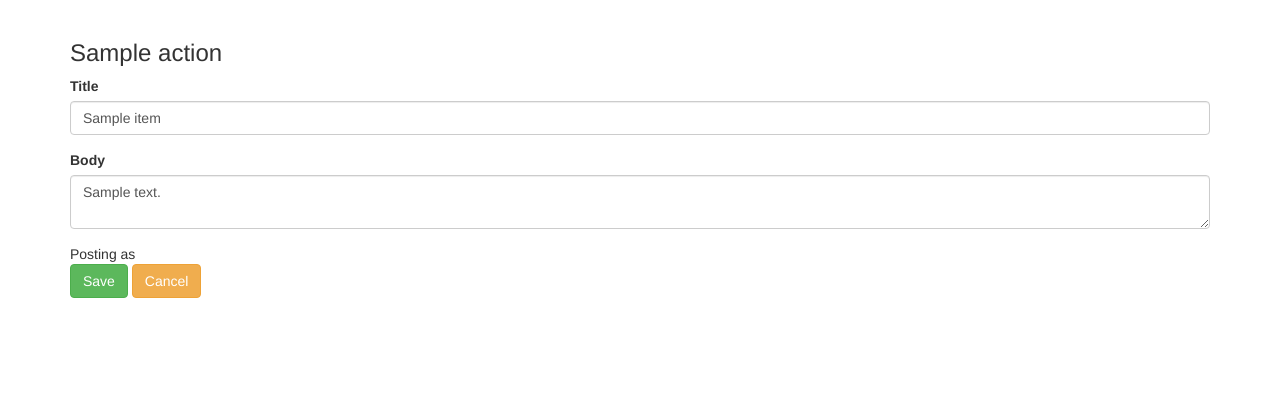
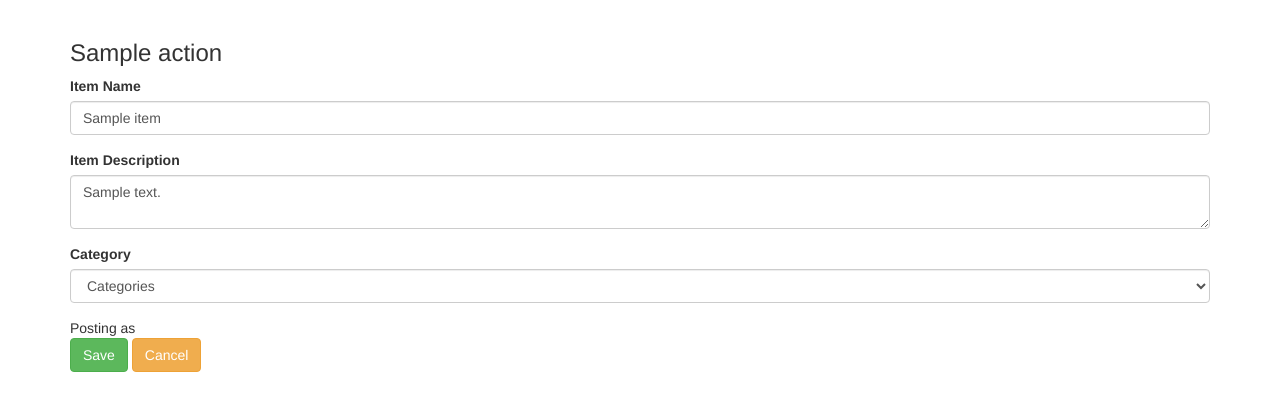
Before and after one commit to benjaminr/full_stack_web_development_udacity, a Flask app: template item_catalog/item_catalog/templates/item_form.html in a window 1280 px wide. Shown: the part 52-463 px from the top of the page. Run offline with Flask 2, Linux system fonts and the light colour scheme; the template is opened without the code that fills it: most values are stand-ins (such as "Sample title", 1, 10 or a date in 2020); some libraries are stand-ins or nearby versions.

Commit message:
Alteration to datastore schema, more generic for items - also fixed some remaining blog post references from repurposed code

```diff
--- a/item_catalog/item_catalog/templates/base.html
+++ b/item_catalog/item_catalog/templates/base.html
@@ -10,10 +10,10 @@
 <div class="navbar navbar-default">
     <div class="container">
         <div class="navbar-header">
-            <a class="navbar-brand" href="/">Benjamin</a>
+            <a class="navbar-brand" href="/">Item Catalog</a>
         </div>
         <ul class="nav navbar-nav">
-            <li><a href="/catalog">Blog</a></li>
+            <li><a href="/catalog">Items</a></li>
         </ul>
         {# [START profile] #}
         <p class="navbar-text navbar-right">
--- a/item_catalog/item_catalog/templates/item_form.html
+++ b/item_catalog/item_catalog/templates/item_form.html
@@ -6,13 +6,25 @@
 <form method="POST" enctype="multipart/form-data">
 
     <div class="form-group">
-        <label for="title">Title</label>
-        <input type="text" name="title" id="title" value="{{item.name}}" class="form-control"/>
+        <label for="name">Item Name</label>
+        <input type="text" name="name" id="name" value="{{item.name}}" class="form-control"/>
     </div>
 
     <div class="form-group">
-        <label for="body">Body</label>
-        <textarea name="body" id="body" class="form-control">{{item.description}}</textarea>
+        <label for="description">Item Description</label>
+        <textarea name="description" id="description" class="form-control">{{item.description}}</textarea>
+    </div>
+
+    <div class="form-group">
+        <label for="category">Category</label>
+        <select class="form-control" name="category" id="category" value="{{item.category}}">
+            <option selected value>Categories</option>
+            <option value="Video Game">Video Game</option>
+            <option value="TV Show">TV Show</option>
+            <option value="Movie">Movie</option>
+            <option value="Podcast">Podcast</option>
+            <option value="Other">Other</option>
+        </select>
     </div>
 
     <div>
--- a/item_catalog/item_catalog/templates/list_items.html
+++ b/item_catalog/item_catalog/templates/list_items.html
@@ -39,10 +39,10 @@
                 <button type="submit" formmethod="post" formaction="/catalog/{{item.id}}/like">Like</button>
             </form>
             {% else %}
-            <small> | Likes [{{item.liked_by|length}}]</small>
             {% endif %}
             {% endif %}
             {% endif %}
+            <small>| Likes {{item.liked_by|length}} | {{item.category}}</small>
         </div>
     </div>
 </div>
--- a/item_catalog/item_catalog/templates/view.html
+++ b/item_catalog/item_catalog/templates/view.html
@@ -16,15 +16,14 @@
     <form>
         <button type="submit" formmethod="post" formaction="/catalog/{{item.id}}/like">Like</button>
     </form>
-    {% else %}
-    <small> | Likes [{{blog_post.liked_by|length}}]</small>
     {% endif %}
     {% endif %}
     {% endif %}
+    <p><small>| Likes {{item.liked_by|length}} | {{item.category}}</small></p>
 </div>
 
 {% if session.profile %}
-{% if session.profile.id == blog_post.createdById %}
+{% if session.profile.id == item.createdById %}
 <div class="btn-group">
     <a href="/catalog/{{item.id}}/edit" class="btn btn-primary btn-sm">
         <i class="glyphicon glyphicon-edit"></i>
```
Also changed, not shown: item_catalog/item_catalog/crud.py (+6 -1 lines).
